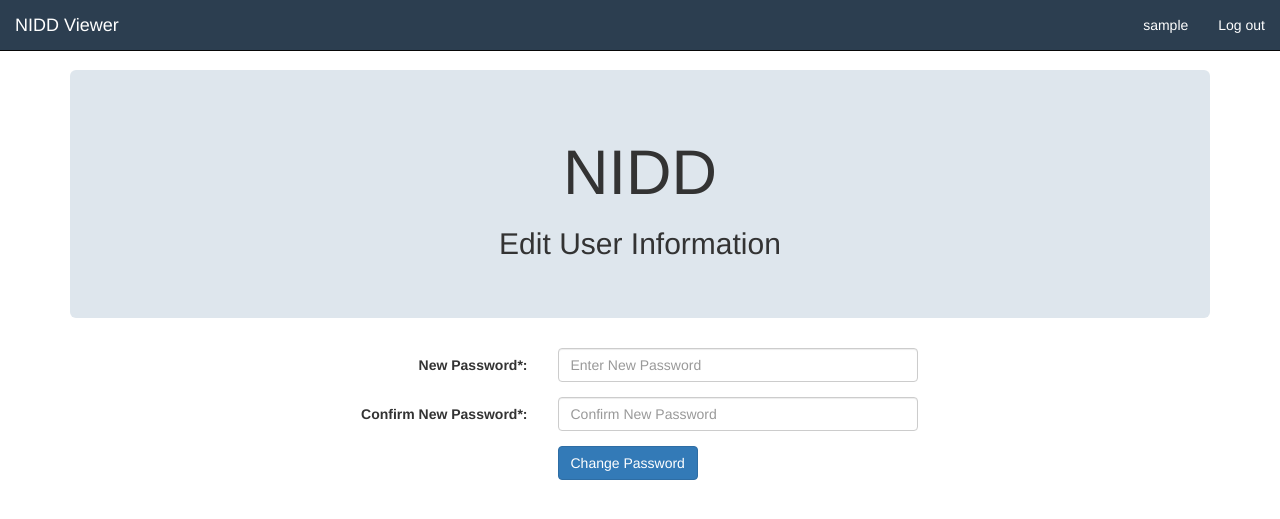
After one commit to elench/NIDDCore, a Node server app: page /editUser in a window 1280 px wide. The commit adds this page. Shown: the top 519 px of the page. Run offline with Node 20, Linux system fonts and the light colour scheme; the visitor is signed in with stand-in values (Sample User, id 1); tables that the repository leaves empty or names only in its code hold one stand-in row (values such as "Sample post"); some libraries are stand-ins or nearby versions.

Commit message:
Adds user's password change functionality

```diff
--- a/app.js
+++ b/app.js
@@ -77,6 +77,36 @@ passport.authenticate('local', { failureRedirect: '/login' }),
     res.redirect('/index');
 });
 
+app.get('/editUser',
+ensureLoggedIn(),
+(req, res) => {
+    res.render('editUser', {
+        title: 'Edit User Information',
+        msg: ''
+    });
+});
+
+app.post('/editUser',
+ensureLoggedIn(),
+async (req, res) => {
+    const username = app.locals.user.username;
+    const password = req.body.newPass;
+    let msg = await users.changePassword(username, password);
+
+    if (msg === 1) {
+        res.render('editUser', {
+            title: 'Edit User Information',
+            msg: 'Password Change Successful!'
+        });
+    }
+    else {
+        res.render('editUser', {
+            title: 'Edit User Information',
+            msg: 'Error! Password NOT changed.'
+        });
+    }
+});
+
 app.get('/index',
 ensureLoggedIn(),
 async (req, res) => {
--- /dev/null
+++ b/public/js/verifyPassword.js
@@ -0,0 +1,18 @@
+document.getElementById('change-pass-btn')
+.addEventListener('click', e => {
+    e.preventDefault();
+
+    let newPass1 = document.getElementById('newPass');
+    let newPass2 = document.getElementById('newPassConfirm');
+    let msg = document.getElementById('errMsg');
+
+    if (newPass1.value === '' && newPass2.value === '') {
+        msg.innerHTML = 'You must enter a password';
+    }
+    else if (newPass1.value !== newPass2.value) {
+        msg.innerHTML = 'Passwords are not the same';
+    }
+    else {
+        document.getElementById('passForm').submit();
+    }
+});
--- /dev/null
+++ b/views/editUser.ejs
@@ -0,0 +1,41 @@
+<% include header %>
+
+<form class="form-horizontal" method="post" action="/editUser" id="passForm">
+
+  <div class="form-group">
+    <label for="newPass"
+      class="col-sm-offset-2 col-sm-3 control-label">New Password*:</label>
+
+    <div class="col-sm-4">
+      <input type="password" class="form-control" name="newPass"
+        id="newPass" placeholder="Enter New Password" required>
+    </div>
+
+  </div>
+
+  <div class="form-group">
+    <label for="newPassConfirm"
+      class="col-sm-offset-2 col-sm-3 control-label">Confirm New Password*:</label>
+    <div class="col-sm-4">
+      <input type="password" class="form-control" name="newPassConfirm"
+        id="newPassConfirm" placeholder="Confirm New Password" required>
+    </div>
+  </div>
+
+  <div class="form-group">
+    <div class="col-sm-offset-5 col-sm-7">
+      <button id="change-pass-btn"
+        type="submit" class="btn btn-primary">Change Password</button>
+    </div>
+  </div>
+
+  <div class="form-group">
+    <div class="col-sm-offset-5 col-sm-7">
+      <p id="errMsg" class="help-block"><%= msg %></p>
+    </div>
+  </div>
+
+</form>
+
+<script src="/js/verifyPassword.js"></script>
+<% include footer %>
--- a/views/header.ejs
+++ b/views/header.ejs
@@ -21,7 +21,7 @@
       </div>
       <div class="collapse navbar-collapse" id="nidd-nav">
         <ul class="nav navbar-nav navbar-right">
-          <li><a href="#"><%= user.username %></a></li>
+          <li><a href="/editUser"><%= user.username %></a></li>
           <li><a href="/logout">Log out</a></li>
         </ul>
       </div>
```
Also changed, not shown: db/users.js (+20 -0 lines).
